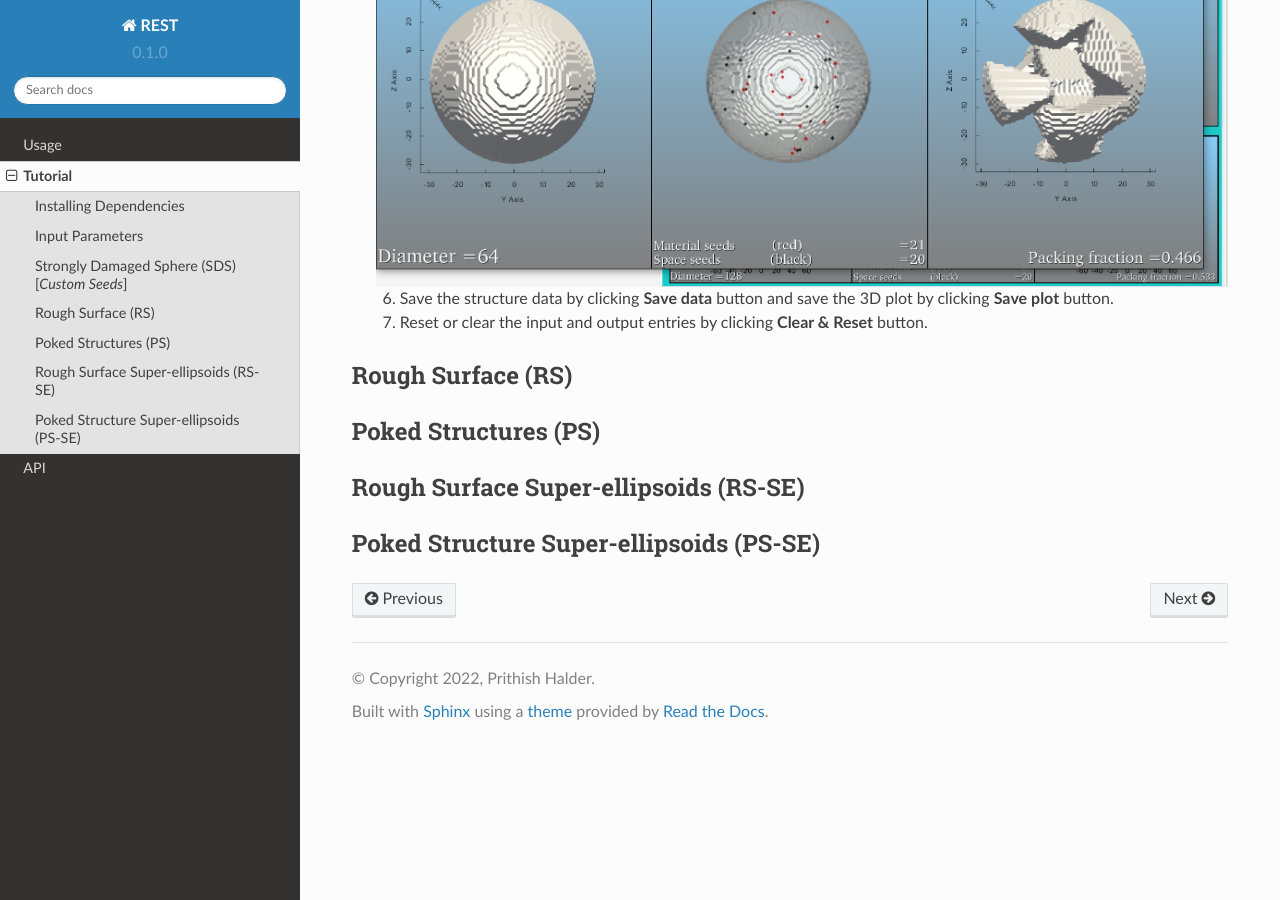
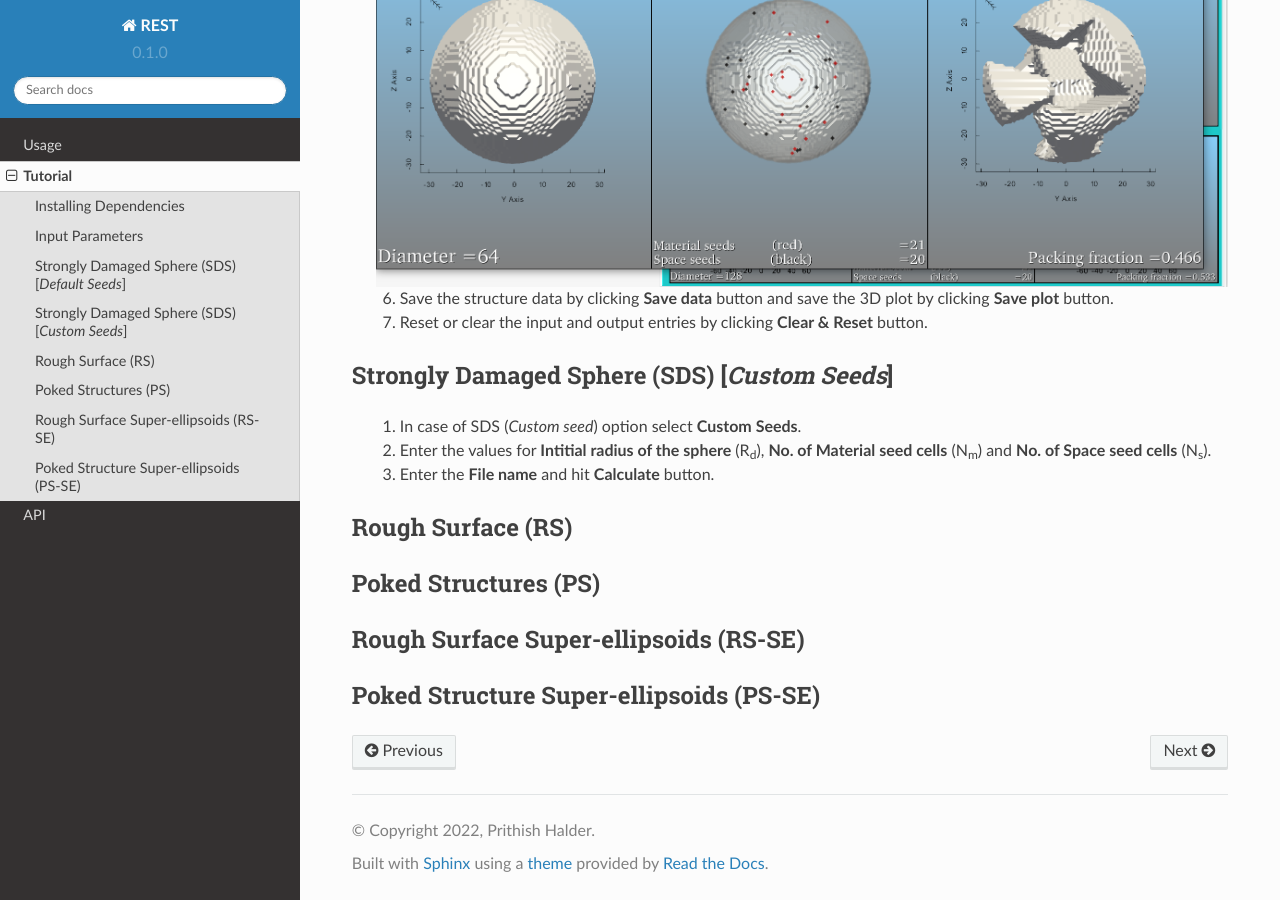
Before and after one commit to prithishh3/rtd-tutorial, a Sphinx documentation site: the page built from docs/source/tutorial.rst, in a window 1280 px wide and 900 px high, scrolled down 4092 px. Built offline with Sphinx 7.4.7 and the Read the Docs theme 2.0.0, drawn with Linux system fonts in a browser that asks for light colours; some of the changed text lies outside the part shown.

Commit message:
Update tutorial.rst

```diff
--- a/docs/source/tutorial.rst
+++ b/docs/source/tutorial.rst
@@ -70,7 +70,7 @@ The basic input parameters for **REST** are listed below:
 
 .. _strongly_damaged_sphere:
 
-Strongly Damaged Sphere (SDS) [*Custom Seeds*]
+Strongly Damaged Sphere (SDS) [*Default Seeds*]
 --------------------------------------------
 
    1. Select the option **Strongly Damaged Sphere**. Upon selecting an option the input panel appears as shown below.
@@ -96,6 +96,13 @@ Strongly Damaged Sphere (SDS) [*Custom Seeds*]
    6. Save the structure data by clicking **Save data** button and save the 3D plot by clicking **Save plot** button.
    7. Reset or clear the input and output entries by clicking **Clear & Reset** button.
 
+.. _strongly_damaged_sphere_custom:
+
+Strongly Damaged Sphere (SDS) [*Custom Seeds*]
+----------------------------------------------
+   1. In case of SDS (*Custom seed*) option select **Custom Seeds**.
+   2. Enter the values for **Intitial radius of the sphere** (R\ :sub:`d`\), **No. of Material seed cells** (N\ :sub:`m`\) and **No. of Space seed              cells** (N\ :sub:`s`\).
+   3. Enter the **File name** and hit **Calculate** button.
 
 
 .. _rough_surface:
```
